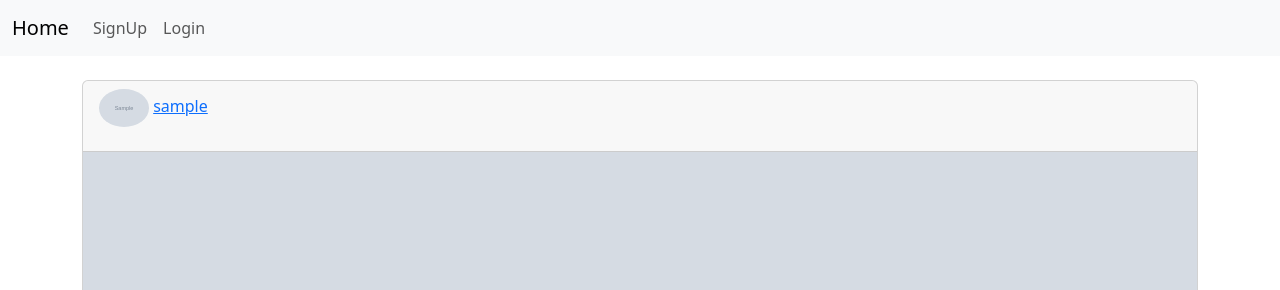
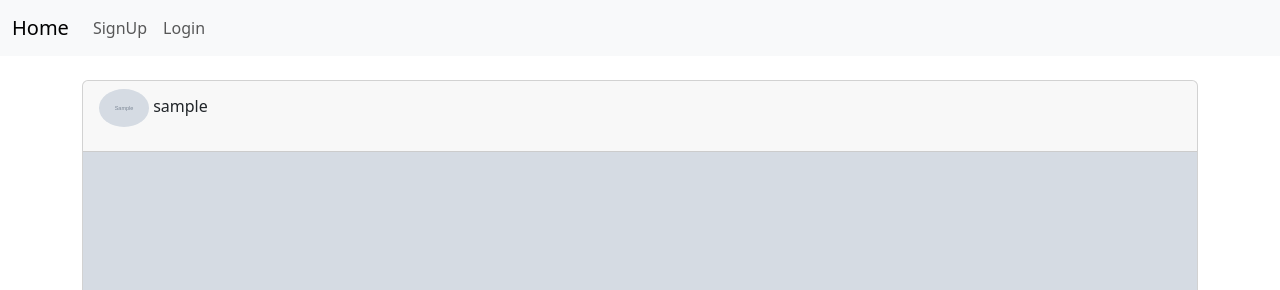
Before and after one commit to JunBeomPark1120/Insta_Web, a Django app: page /posts/ in a window 1280 px wide. Shown: the top 290 px of the page. Run offline with Django 4.2, Linux system fonts and the light colour scheme; tables that the repository leaves empty hold one stand-in row (values such as "Sample post"); grey boxes marked "Sample" are stand-in pictures; some libraries are stand-ins or nearby versions.

Commit message:
card.html 수정

```diff
--- a/posts/templates/_card.html
+++ b/posts/templates/_card.html
@@ -2,7 +2,7 @@
     <div class="card-header">
         <p>
             <img src="{{post.user.profile_image.url}}" alt="" class="rounded-circle" width="50px">
-            <a href="{% url 'accounts:profile' username=post.user %}">{{post.user}}</a>
+            <a href="{% url 'accounts:profile' username=post.user %}" class="text-reset text-decoration-none">{{post.user}}</a>
         </p>
     </div>
     <img src="{{post.image.url}}" alt="...">
```
